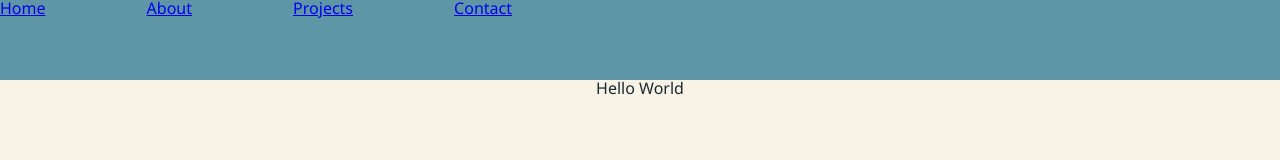
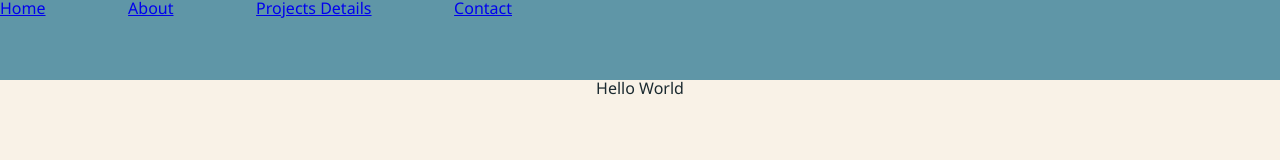
Before and after one commit to aaronEnyetu/reactWebpack, a React app: page / in a window 1280 px wide. Shown: the top 160 px of the page. Built offline with nearby package versions, Linux system fonts and the light colour scheme.

Commit message:
Made some changes

```diff
--- a/src/components/PageLayouts/Navigation/Navigation.jsx
+++ b/src/components/PageLayouts/Navigation/Navigation.jsx
@@ -7,7 +7,7 @@ export default function Navigation() {
     <nav className={styles.Navigation}>
       <NavLink to="/">Home</NavLink>
       <NavLink to="about">About</NavLink>
-      <NavLink to="projects">Projects</NavLink>
+      <NavLink to="projects">Projects Details</NavLink>
       <NavLink to="contact">Contact</NavLink>
     </nav>
   );
```
